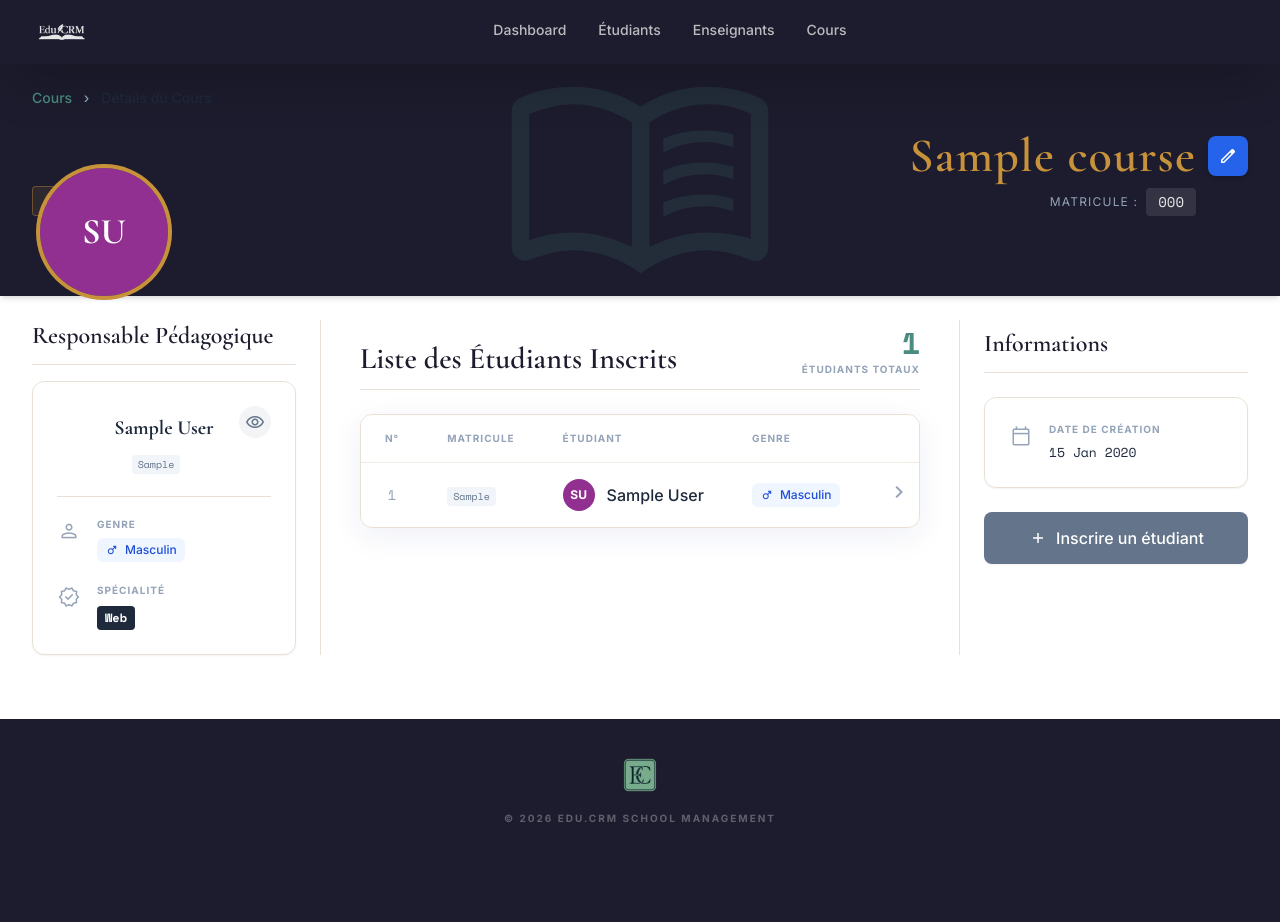
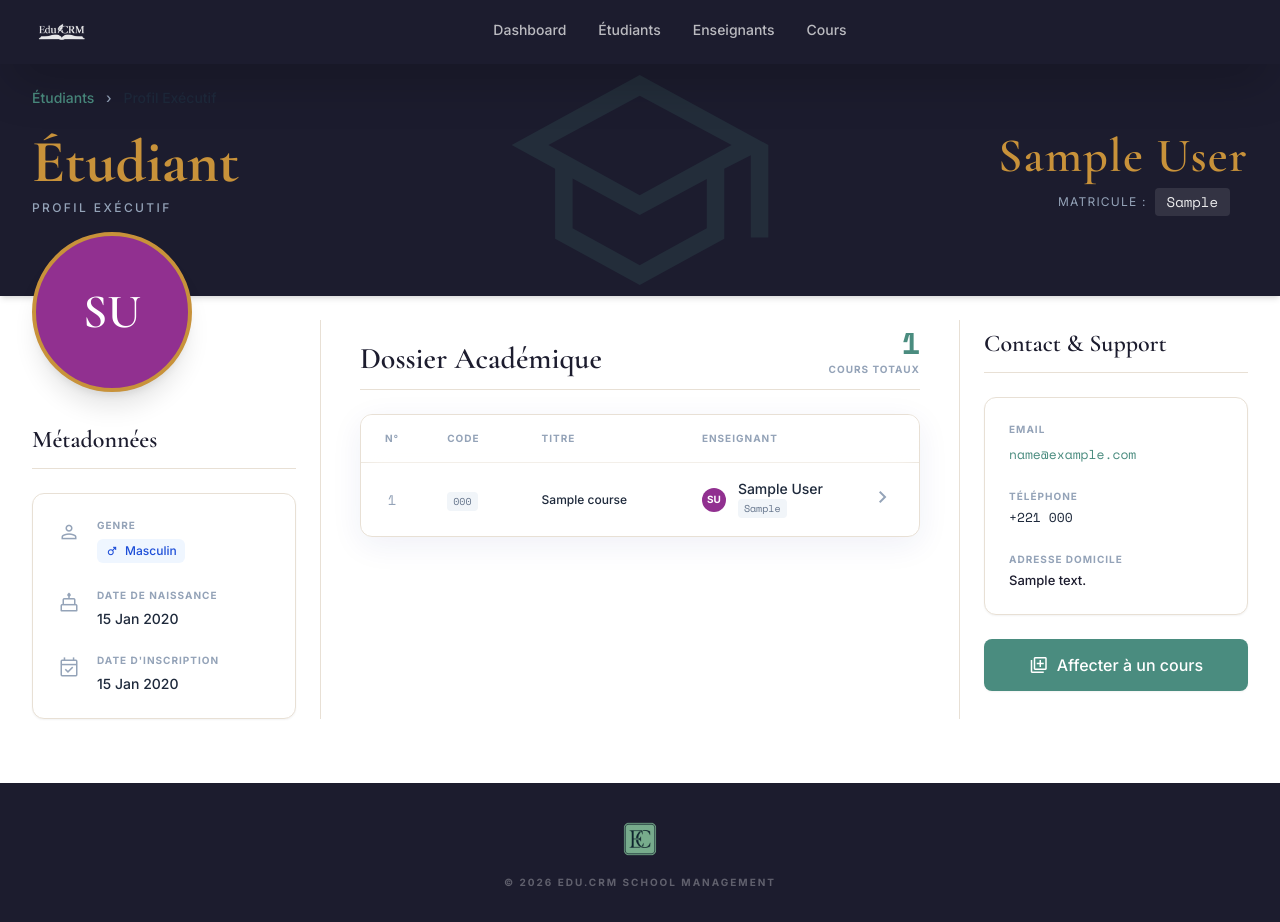
Before and after one commit to daniel-sysnet/edu.crm, a Flask app: template app/templates/students/detail.html in a window 1280 px wide. Before the commit the page ends 822 px from the top, so only its background shows below. Run offline with Flask 3, Linux system fonts and the light colour scheme; tables that the repository leaves empty hold one stand-in row (values such as "Sample post"); the template is opened without the code that fills it: values that come from a table or form of the project are taken from there, most other values are stand-ins (such as "Sample title", 1, 10 or a date in 2020); some libraries are stand-ins or nearby versions.

Commit message:
feat: améliorer la page de détail de l'étudiant avec tri des cours et affichage des informations supplémentaires

```diff
--- a/app/templates/students/detail.html
+++ b/app/templates/students/detail.html
@@ -1,26 +1,70 @@
 {% extends "layouts/app.html" %}
 
-{% from "macros/profile.html" import profile_header, meta_section, meta_row, gender_badge %}
+{% from "macros/profile.html" import meta_row, gender_badge %}
 {% from "macros/badges.html"  import id_badge %}
 {% from "macros/avatar.html"  import avatar %}
+{% from "macros/breadcrumb.html" import breadcrumb %}
+
+{% block title %}{{ student.name }} — {{ APP_NAME }}{% endblock %}
 
 {% block content %}
 
 {# ══════════════════════════════════════════════
-   BANDEAU SOMBRE
-   course.title  (pas .name)
-   course.code   ✓
+   BANDEAU SOMBRE — même style que l'enseignant
 ══════════════════════════════════════════════ #}
-{{ profile_header(
-    entity_type  = "Cours",
-    entity_icon  = "menu_book",
-    name         = course.title,
-    code         = course.code,
-    breadcrumbs  = [{"label": "Cours", "url": url_for("courses.list")}],
-    current_page = "Détails du Cours",
-    deco_icon    = "menu_book",
-    edit_url     = url_for("courses.edit", id=course.id)
-) }}
+<div class="bg-[#1C1C2E] pt-6 pb-20 px-8 relative z-10 shadow-md overflow-hidden">
+
+    {# Icône décorative fond #}
+    <div class="absolute inset-0 flex items-center justify-center pointer-events-none z-0">
+        <span class="material-symbols-outlined text-[#4A8C7F] opacity-[0.15]"
+              style="font-size: 280px;">school</span>
+    </div>
+
+    <div class="max-w-[1400px] mx-auto relative z-10">
+
+        {{ breadcrumb([
+            {"label": "Étudiants", "url": url_for("students.list")},
+            {"label": "Profil Exécutif"}
+        ]) }}
+
+        <div class="flex justify-between items-end">
+
+            {# Grand label type — bas gauche #}
+            <div class="flex flex-col">
+                <span class="font-serif text-6xl font-bold text-[#C8923A] leading-none">Étudiant</span>
+                <span class="text-slate-400 text-xs uppercase tracking-[0.2em] mt-2 font-medium font-body">
+                    Profil Exécutif
+                </span>
+            </div>
+
+            {# Nom + matricule — droite #}
+            <div class="text-right">
+                <h2 class="font-serif text-5xl text-[#C8923A] tracking-wide mb-2">{{ student.name }}</h2>
+                <div class="inline-flex items-center gap-2 justify-end">
+                    <span class="text-slate-400 text-xs uppercase tracking-widest">Matricule :</span>
+                    <span class="id-badge-wrapper inline-flex items-center gap-1 w-fit cursor-pointer select-none"
+                          onmouseenter="showCopyIcon(this)"
+                          onmouseleave="hideBadgeIcons(this)"
+                          onclick="copyId(this, '{{ student.matricule }}')"
+                          title="Copier {{ student.matricule }}">
+                        <span class="font-mono text-sm text-white/90 bg-white/10 px-3 py-1 rounded">
+                            {{ student.matricule }}
+                        </span>
+                        <span class="badge-icon-slot relative flex-none" style="width:14px;height:14px;">
+                            <span class="badge-copy-icon absolute inset-0 flex items-center justify-center opacity-0 transition-opacity duration-100">
+                                <span class="material-symbols-outlined text-white/60" style="font-size:12px;line-height:1">content_copy</span>
+                            </span>
+                            <span class="badge-check-icon absolute inset-0 flex items-center justify-center opacity-0 transition-opacity duration-100">
+                                <span class="material-symbols-outlined text-[#4A8C7F]" style="font-size:12px;line-height:1">check</span>
+                            </span>
+                        </span>
+                    </span>
+                </div>
+            </div>
+
+        </div>
+    </div>
+</div>
 
 
 {# ══════════════════════════════════════════════
@@ -29,108 +73,108 @@
 <div class="px-8 w-full max-w-[1400px] mx-auto -mt-16 relative z-20 flex-grow mb-16">
     <div class="grid grid-cols-1 lg:grid-cols-12 gap-8 relative">
 
+        {# Séparateurs verticaux #}
         <div class="hidden lg:block absolute left-[25%]  top-[88px] bottom-0 w-px bg-sand -ml-4"></div>
         <div class="hidden lg:block absolute right-[25%] top-[88px] bottom-0 w-px bg-sand -mr-4"></div>
 
 
         {# ─────────────────────────────────────
-           COLONNE GAUCHE — Responsable Pédagogique
-           teacher.name           (pas .full_name)
-           teacher.matricule      (pas .code)
-           teacher.speciality.value (pas .specialty)
-           teacher.gender → Enum → gender_badge() via .value
+           COLONNE GAUCHE — Avatar chevauchant + Métadonnées
         ───────────────────────────────────── #}
-        {% call(caller) meta_section(
-            name          = course.teacher.name,
-            photo_url     = "",
-            section_title = "Responsable Pédagogique"
-        ) %}
+        <div class="lg:col-span-3 flex flex-col relative z-10 pr-4">
 
-            <div class="flex flex-col items-center text-center relative">
-                <a class="absolute top-0 right-0 size-8 rounded-full bg-[#F3F4F6] text-slate-500
-                           hover:bg-[#4A8C7F] hover:text-white transition-colors duration-200
-                           flex items-center justify-center"
-                   href="{{ url_for('teachers.detail', id=course.teacher.id) }}"
-                   title="Voir le profil complet">
-                    <span class="material-symbols-outlined text-xl">visibility</span>
-                </a>
-                <h4 class="font-serif text-xl font-bold text-slate-800 mt-2">
-                    {{ course.teacher.name }}
-                </h4>
-                <div class="mt-2">
-                    {{ id_badge(course.teacher.matricule) }}
-                </div>
+            {# Avatar chevauchant le bandeau sombre #}
+            <div class="size-40 rounded-full flex items-center justify-center text-5xl font-serif text-white
+                        shadow-xl border-4 border-[#C8923A] mb-8 relative z-30 overflow-hidden"
+                 style="background-color: hsl({{ (student.name[0] | upper | ord * 47) % 360 }}, 50%, 38%)">
+                {% set parts = student.name.strip().split(' ') %}
+                {{ (parts[0][0] | upper) ~ (parts[-1][0] | upper if parts | length > 1 else '') }}
             </div>
 
-            <hr class="border-sand"/>
+            <h3 class="font-serif text-2xl text-[#1C1C2E] border-b border-sand pb-3 mb-6">Métadonnées</h3>
 
-            {% call meta_row("person", "Genre") %}
-                {{ gender_badge(course.teacher.gender) }}
-            {% endcall %}
+            <div class="card p-6 flex flex-col gap-6 bg-white/80 backdrop-blur-sm">
 
-            {% call meta_row("verified", "Spécialité") %}
-                <div class="inline-flex items-center justify-center bg-slate-800 text-white
-                            font-mono text-xs font-bold px-2 py-1 rounded">
-                    {{ course.teacher.speciality.value }}
-                </div>
-            {% endcall %}
+                {# Genre #}
+                {% call meta_row("person", "Genre") %}
+                    {{ gender_badge(student.gender) }}
+                {% endcall %}
 
-        {% endcall %}
+                {# Âge / Date de naissance #}
+                {% if student.dob %}
+                {% call meta_row("cake", "Date de naissance") %}
+                    <p class="text-sm font-medium text-slate-800">{{ student.dob | format_date }}</p>
+                {% endcall %}
+                {% endif %}
+
+                {# Date d'inscription #}
+                {% call meta_row("event_available", "Date d'inscription") %}
+                    <p class="text-sm font-medium text-slate-800">{{ student.created_at | format_date }}</p>
+                {% endcall %}
+
+            </div>
+        </div>
 
 
         {# ─────────────────────────────────────
-           COLONNE CENTRALE — Liste des étudiants
-           student.name      (pas .full_name)
-           student.matricule (pas .code)
-           student.gender → Enum → gender_badge() via .value
+           COLONNE CENTRALE — Dossier Académique
         ───────────────────────────────────── #}
         <div class="lg:col-span-6 mt-16 lg:mt-24 space-y-6 px-4">
 
+            {# Header compteur #}
             <div class="flex items-end justify-between border-b border-sand pb-3">
-                <h3 class="font-serif text-3xl text-[#1C1C2E]">Liste des Étudiants Inscrits</h3>
+                <h3 class="font-serif text-3xl text-[#1C1C2E]">Dossier Académique</h3>
                 <div class="flex flex-col items-end text-right">
                     <span class="font-mono text-3xl font-bold text-[#4A8C7F] leading-none">
-                        {{ total_students }}
+                        {{ total_courses }}
                     </span>
                     <span class="text-[10px] font-bold text-slate-400 uppercase tracking-widest mt-1">
-                        ÉTUDIANTS TOTAUX
+                        COURS TOTAUX
                     </span>
                 </div>
             </div>
 
+            {# Tableau des cours #}
             <div class="table-card bg-white/80 backdrop-blur-sm">
                 <table class="w-full text-left border-collapse table-auto">
                     <thead class="bg-white/50 backdrop-blur-md border-b border-sand">
                         <tr>
-                            <th class="w-1   px-6 py-4 text-[10px] font-bold text-slate-400 uppercase tracking-widest whitespace-nowrap text-center">N°</th>
-                            <th class="w-1   px-6 py-4 text-[10px] font-bold text-slate-400 uppercase tracking-widest whitespace-nowrap">Matricule</th>
-                            <th class="w-full px-6 py-4 text-[10px] font-bold text-slate-400 uppercase tracking-widest">Étudiant</th>
-                            <th class="w-1   px-6 py-4 text-[10px] font-bold text-slate-400 uppercase tracking-widest whitespace-nowrap">Genre</th>
-                            <th class="w-1   px-6 py-4"></th>
+                            <th class="w-1 px-6 py-4 text-[10px] font-bold text-slate-400 uppercase tracking-widest whitespace-nowrap text-center">N°</th>
+                            <th class="w-1 px-6 py-4 text-[10px] font-bold text-slate-400 uppercase tracking-widest whitespace-nowrap">Code</th>
+                            <th class="w-full px-6 py-4 text-[10px] font-bold text-slate-400 uppercase tracking-widest">Titre</th>
+                            <th class="w-1 px-6 py-4 text-[10px] font-bold text-slate-400 uppercase tracking-widest whitespace-nowrap">Enseignant</th>
+                            <th class="w-1 px-6 py-4"></th>
                         </tr>
                     </thead>
                     <tbody class="divide-y divide-sand">
-                        {% for student in students %}
+                        {% for course in courses %}
                         <tr class="hover:bg-slate-50 transition-colors group">
 
                             <td class="px-6 py-4 text-sm font-mono text-slate-400 text-center whitespace-nowrap">
                                 {{ loop.index }}
                             </td>
+
                             <td class="px-6 py-4 whitespace-nowrap">
-                                {{ id_badge(student.matricule) }}
+                                {{ id_badge(course.code) }}
                             </td>
-                            <td class="px-6 py-4 font-body font-medium text-slate-800 whitespace-nowrap">
+
+                            <td class="px-6 py-4 font-body font-medium text-slate-800 text-xs">
+                                {{ course.title }}
+                            </td>
+
+                            <td class="px-6 py-4 whitespace-nowrap">
                                 <div class="flex items-center gap-3">
-                                    {{ avatar(student.name, "", size="w-8 h-8", text_size="text-xs") }}
-                                    <span>{{ student.name }}</span>
+                                    {{ avatar(course.teacher.name, "", size="w-6 h-6", text_size="text-[10px]") }}
+                                    <div class="flex flex-col">
+                                        <span class="text-sm font-medium text-slate-800 truncate">{{ course.teacher.name }}</span>
+                                        {{ id_badge(course.teacher.matricule) }}
+                                    </div>
                                 </div>
                             </td>
-                            <td class="px-6 py-4 whitespace-nowrap">
-                                {{ gender_badge(student.gender) }}
-                            </td>
+
                             <td class="px-6 py-4 text-right whitespace-nowrap">
-                                <a href="{{ url_for('students.detail', id=student.id) }}"
-                                   class="text-slate-400 hover:text-ocre transition-colors float-right">
+                                <a href="{{ url_for('courses.detail', code=course.code) }}"
+                                   class="text-slate-400 hover:text-[#4A8C7F] transition-colors">
                                     <span class="material-symbols-outlined">chevron_right</span>
                                 </a>
                             </td>
@@ -139,10 +183,9 @@
                         {% else %}
                         <tr>
                             <td colspan="5" class="px-6 py-16 text-center">
-                                <div class="flex flex-col items-center gap-3">
-                                    <span class="material-symbols-outlined text-slate-300"
-                                          style="font-size:48px">group_off</span>
-                                    <p class="text-sm text-slate-400 font-body">Aucun étudiant inscrit.</p>
+                                <div class="flex flex-col items-center gap-3 text-slate-400">
+                                    <span class="material-symbols-outlined text-4xl opacity-30">menu_book</span>
+                                    <p class="text-sm font-medium font-body">Aucun cours inscrit.</p>
                                 </div>
                             </td>
                         </tr>
@@ -150,8 +193,9 @@
                     </tbody>
                 </table>
 
-                {% if has_more %}
-                <a href="{{ url_for('courses.detail', id=course.id, more=next_more) }}"
+                {# Bouton Afficher plus #}
+                {% if has_more and next_more is not none %}
+                <a href="{{ url_for('students.detail', mat=student.matricule) }}?{{ request.args | replace_arg('more', next_more) }}"
                    class="bg-[#F3F4F6] py-2 flex flex-col items-center justify-center
                           cursor-pointer transition-colors hover:bg-gray-200 border-t border-sand">
                     <span class="font-body font-medium text-[#6B7280] text-sm flex items-center gap-1">
@@ -166,27 +210,46 @@
 
 
         {# ─────────────────────────────────────
-           COLONNE DROITE — Informations
-           course.created_at | format_date  (filtre ajouté dans __init__.py)
+           COLONNE DROITE — Contact & Support
         ───────────────────────────────────── #}
         <div class="lg:col-span-3 mt-16 lg:mt-24 space-y-6 pl-4">
 
-            <h3 class="font-serif text-2xl text-[#1C1C2E] border-b border-sand pb-3">Informations</h3>
+            <h3 class="font-serif text-2xl text-[#1C1C2E] border-b border-sand pb-3">Contact & Support</h3>
 
-            <div class="card p-6 bg-white/80 backdrop-blur-sm flex flex-col gap-4">
-                {% call meta_row("calendar_today", "Date de Création") %}
-                    <p class="font-mono text-[13px] text-slate-800">
-                        {{ course.created_at | format_date }}
-                    </p>
-                {% endcall %}
+            <div class="card p-6 space-y-6 bg-white/80 backdrop-blur-sm">
+
+                {% if student.email %}
+                <div>
+                    <p class="text-[10px] font-bold text-slate-400 uppercase tracking-widest mb-1">Email</p>
+                    <a href="mailto:{{ student.email }}"
+                       class="font-mono text-[13px] text-[#4A8C7F] hover:underline break-all">
+                        {{ student.email }}
+                    </a>
+                </div>
+                {% endif %}
+
+                {% if student.phone %}
+                <div>
+                    <p class="text-[10px] font-bold text-slate-400 uppercase tracking-widest mb-1">Téléphone</p>
+                    <p class="font-mono text-[13px] text-slate-800">{{ student.phone | format_phone }}</p>
+                </div>
+                {% endif %}
+
+                {% if student.address %}
+                <div>
+                    <p class="text-[10px] font-bold text-slate-400 uppercase tracking-widest mb-1">Adresse Domicile</p>
+                    <p class="text-[13px] font-medium text-[#1C1C2E] whitespace-pre-line">{{ student.address }}</p>
+                </div>
+                {% endif %}
+
             </div>
 
-            <a href="{{ url_for('courses.enroll', id=course.id) }}"
-               class="w-full bg-[#64748B] text-white px-4 py-3.5 rounded-lg font-medium
+            <a href="#"
+               class="w-full bg-[#4A8C7F] text-white px-4 py-3.5 rounded-lg font-medium
                       flex justify-center items-center gap-2
-                      hover:bg-slate-600 transition-all shadow-sm">
-                <span class="material-symbols-outlined text-[20px]">add</span>
-                Inscrire un étudiant
+                      hover:bg-[#3d7469] transition-all shadow-sm">
+                <span class="material-symbols-outlined text-[20px]">library_add</span>
+                Affecter à un cours
             </a>
 
         </div>
```
Also changed, not shown: app/students/route.py (+20 -1 lines).
